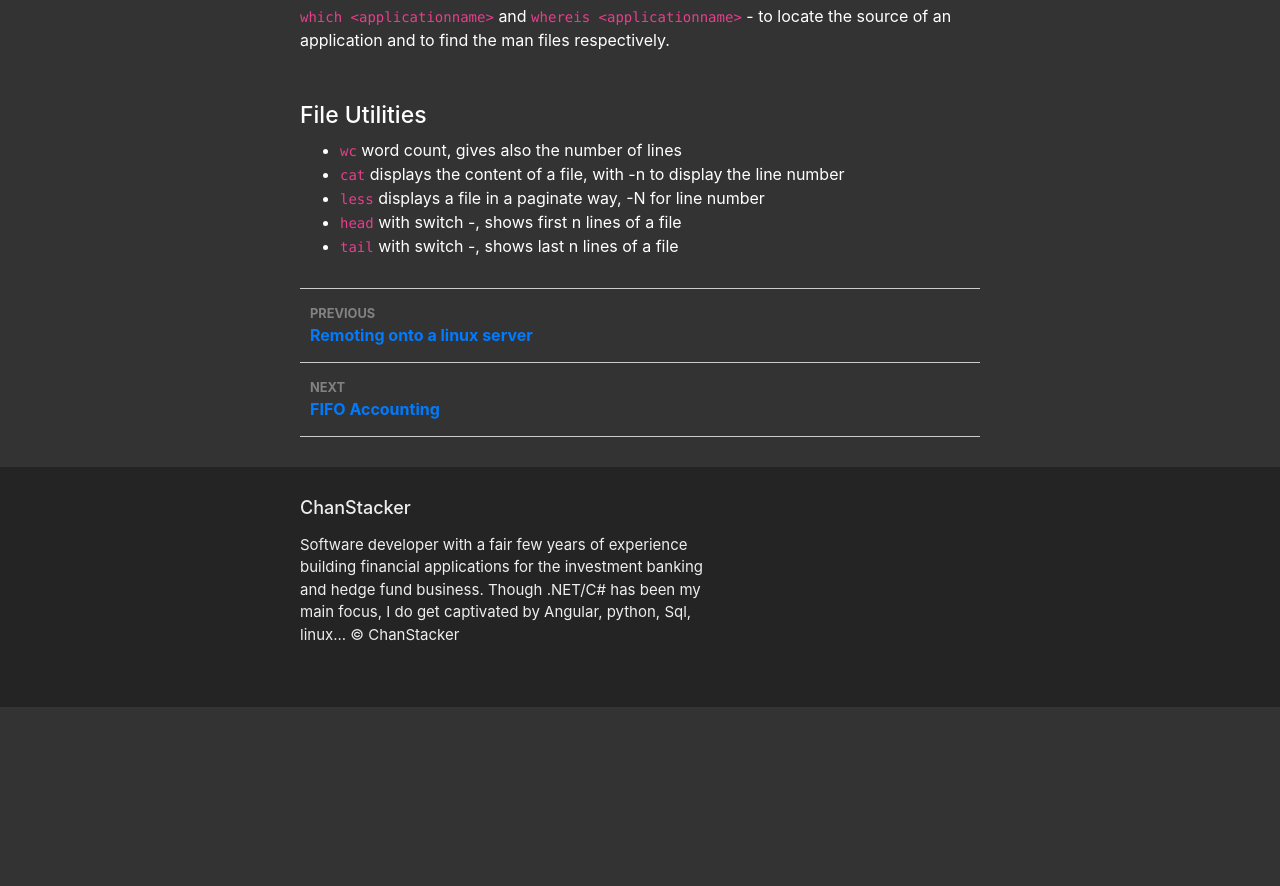
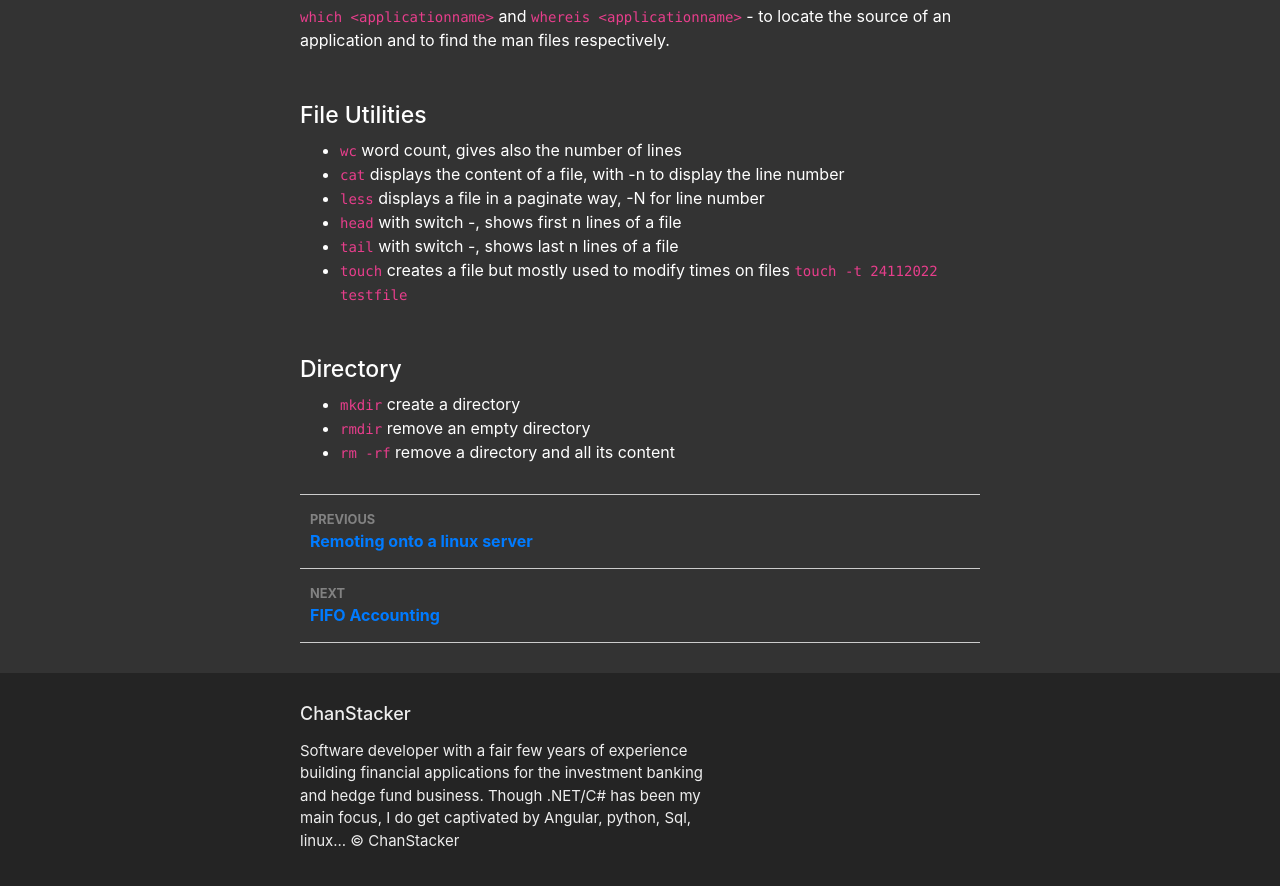
Before and after one commit to ChanStacker/chanstacker.github.io, a Jekyll site: the page built from _posts/2022-03-03-linuxbeginner.markdown, in a window 1280 px wide and 900 px high, scrolled down 1094 px. Shown: the top 886 px of the window. Built offline with Jekyll 4.4.1, drawn with Linux system fonts in a browser that asks for light colours; before the commit the page ends 1801 px from its top, so only the background shows below that.

Commit message:
TBS-9: directory commands linux

```diff
--- a/_posts/2022-03-03-linuxbeginner.markdown
+++ b/_posts/2022-03-03-linuxbeginner.markdown
@@ -43,3 +43,9 @@ In linux, everything is shown as a file even hardwares
 * `less` displays a file in a paginate way, -N for line number
 * `head` with switch -<n>, shows first n lines of a file
 * `tail` with switch -<n>, shows last n lines of a file
+* `touch` creates a file but mostly used to modify times on files `touch -t 24112022 testfile`
+
+## Directory
+* `mkdir` create a directory
+* `rmdir` remove an empty directory
+* `rm -rf` remove a directory and all its content
```
